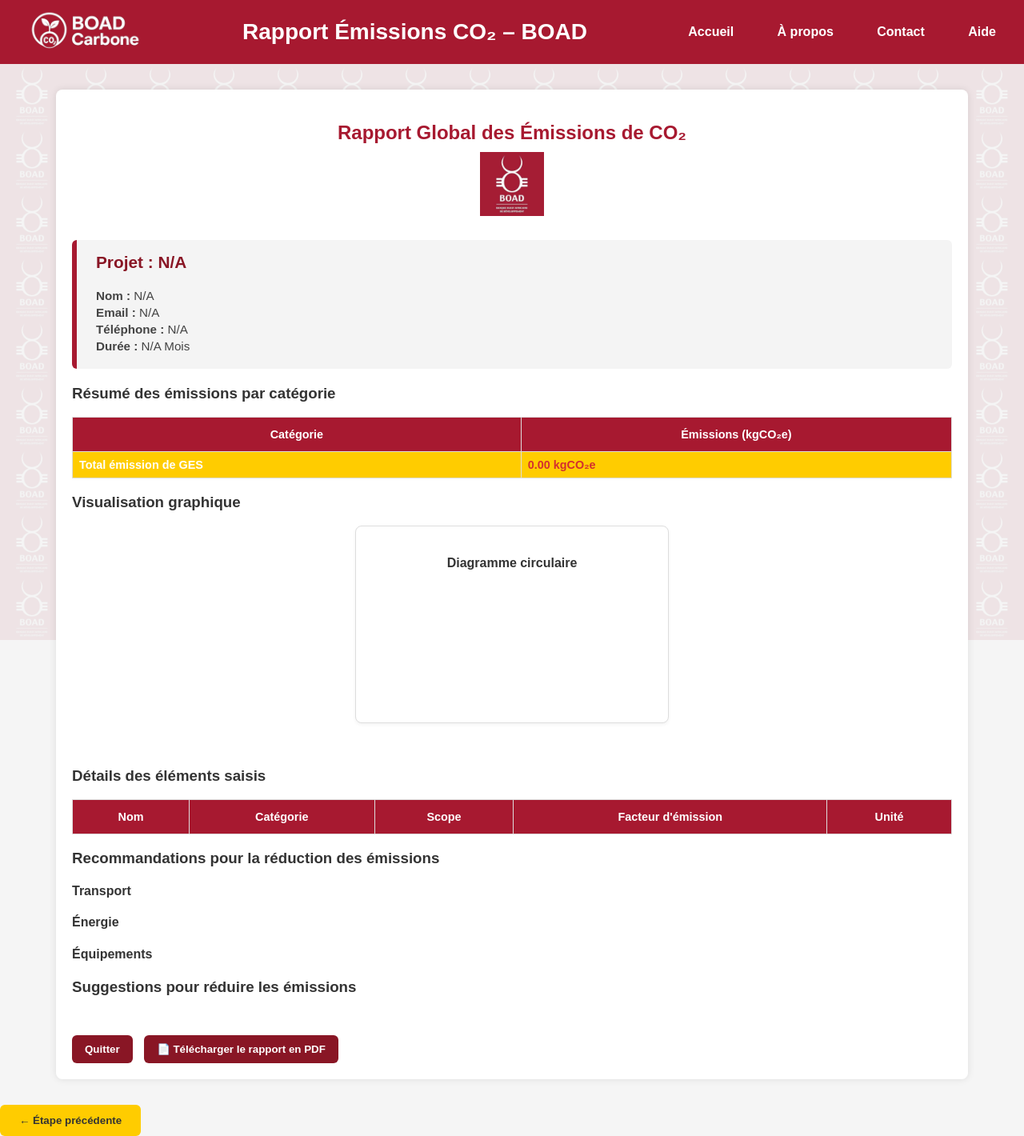
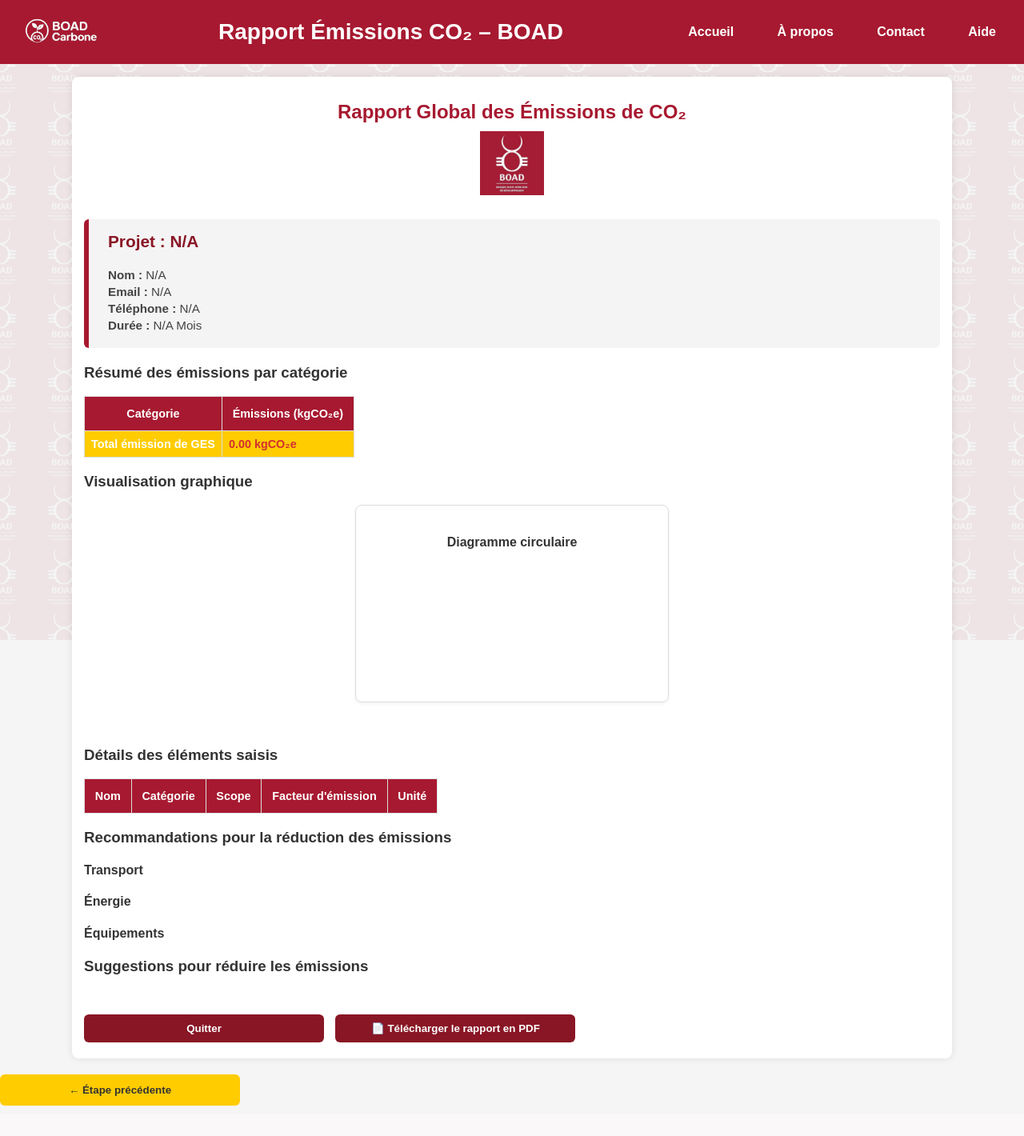
Before and after one commit to IFAZANE/boad_app, a Flask app: page /resultat in a window 1280 px wide. Shown: the whole page at 80% size. After the commit the page ends 1382 px from the top, so only its background shows below. Run offline with Flask 3, Linux system fonts and the light colour scheme; lists and menus that the app fills with data are empty; a map, chart or similar area stays blank; some libraries are stand-ins or nearby versions.

Commit message:
resultat.html

```diff
--- a/templates/resultat.html
+++ b/templates/resultat.html
@@ -233,13 +233,14 @@
     left: 0;
     width: 100%;
     height: 100%;
-    background-image: url('{{ url_for("static", filename="logo-boad.webp") }}');
+    background: url("/static/logo-boad.webp") center/cover no-repeat;
     background-repeat: repeat;
     background-size: 80px auto;
     opacity: 0.08; /* très léger fond */
     pointer-events: none;
     z-index: -1;
   }
+
 
     .project-info {
   background-color: #f4f4f4;
@@ -259,6 +260,86 @@
   margin: 4px 0;
   font-size: 0.95rem;
   color: #444;
+}
+
+    /* Images dans header ne doivent pas dépasser l'écran */
+.header-left img {
+  max-height: 80px; /* Adapté à la hauteur du header */
+  width: auto;
+}
+
+/* Conteneur principal adaptatif */
+main.main-content {
+  padding: 10px 15px;
+  margin: 1rem auto;
+  width: 95%;
+  box-sizing: border-box;
+}
+
+/* Tables scrollables horizontalement sur petits écrans */
+table {
+  display: block;
+  width: 100%;
+  overflow-x: auto;
+  -webkit-overflow-scrolling: touch; /* smooth scroll sur iOS */
+  white-space: nowrap;
+}
+
+/* Boutons adaptatifs */
+.fixed-nav-buttons button,
+.quit-btn {
+  min-width: auto;
+  width: 100%;
+  max-width: 300px;
+  box-sizing: border-box;
+  margin-bottom: 10px;
+}
+
+/* Adaptation générale avec media queries */
+@media (max-width: 600px) {
+
+  header {
+    flex-direction: column;
+    height: auto;
+    padding: 1rem;
+    gap: 0.5rem;
+  }
+
+  .header-left {
+    justify-content: center;
+    margin-bottom: 10px;
+  }
+
+  .header-left img {
+    max-height: 60px;
+  }
+
+  .header-center {
+    min-width: auto;
+    text-align: center;
+  }
+
+  nav.header-nav {
+    justify-content: center;
+    gap: 0.5rem;
+    flex-wrap: wrap;
+  }
+
+  nav.header-nav a {
+    padding: 0.5rem 0.8rem;
+    font-size: 0.9rem;
+  }
+
+  /* Section graphiques : passer en colonne */
+  #charts-title + div {
+    flex-direction: column !important;
+    gap: 15px !important;
+  }
+
+  /* Boutons en pleine largeur */
+  .fixed-nav-buttons button {
+    max-width: 100%;
+  }
 }
 
 
```
